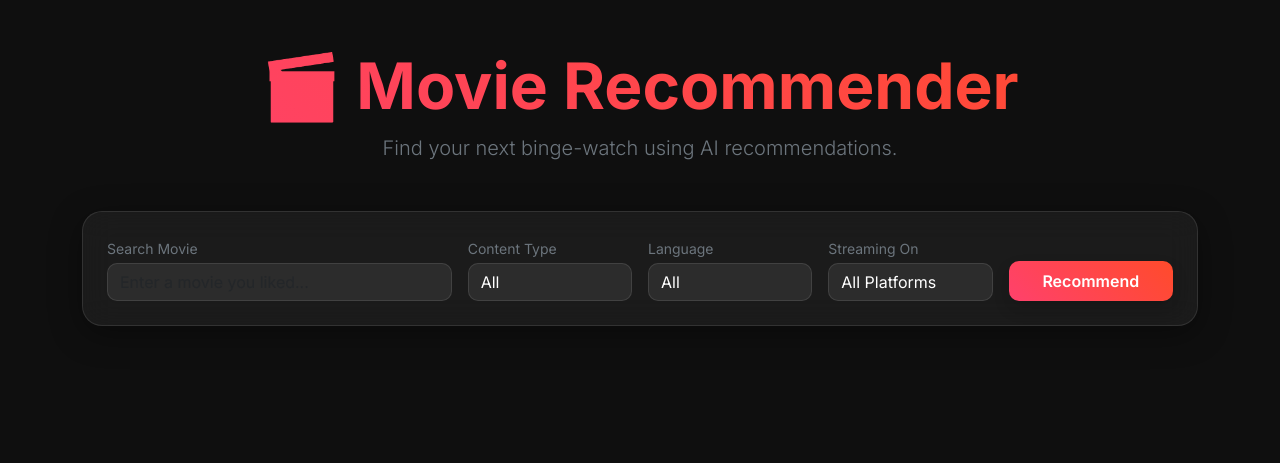
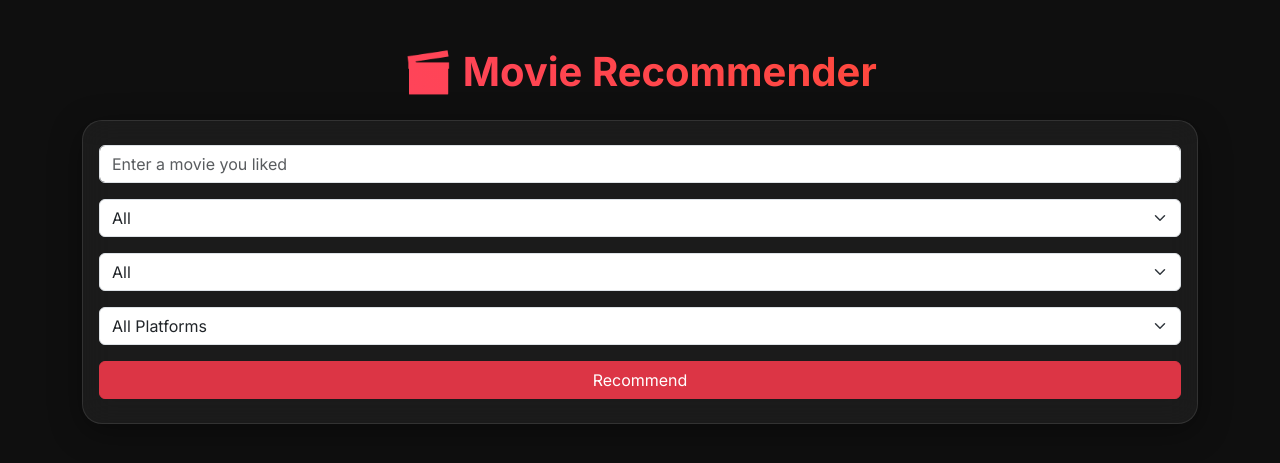
Before and after one commit to johngunji/movie-recommender, a Flask app: page / in a window 1280 px wide. Shown: the top 463 px of the page. Run offline with Flask 3, Linux system fonts and the light colour scheme; parts of the project's set-up code (start-up, migrations or seed data) failed here and were passed over.

Commit message:
Refactor index.html for improved structure and styling

```diff
--- a/templates/index.html
+++ b/templates/index.html
@@ -3,70 +3,48 @@
 <head>
 <meta charset="UTF-8">
 <meta name="viewport" content="width=device-width, initial-scale=1.0">
-    <title>Movie Recommender | AI Search</title>
+<title>Movie Recommender</title>
 
 <link href="https://cdn.jsdelivr.net/npm/bootstrap@5.3.0/dist/css/bootstrap.min.css" rel="stylesheet">
 <link href="https://fonts.googleapis.com/css2?family=Inter:wght@300;400;600;700&display=swap" rel="stylesheet">
-
 <link rel="stylesheet" href="{{ url_for('static', filename='style.css') }}">
 </head>
+
 <body>
-
 <div class="container py-5">
-    <header class="text-center mb-5">
-        <h1 class="display-3 gradient-text">🎬 Movie Recommender</h1>
-        <p class="lead text-secondary">Find your next binge-watch using AI recommendations.</p>
-    </header>
+<h1 class="text-center gradient-text mb-4">🎬 Movie Recommender</h1>
 
 <div class="search-card p-4 mb-5">
 <div class="row g-3">
-            <div class="col-lg-4 col-md-12">
-                <label class="small text-secondary mb-1">Search Movie</label>
-                <input id="movie" class="form-control custom-input" placeholder="Enter a movie you liked...">
-            </div>
-            <div class="col-lg-2 col-md-4">
-                <label class="small text-secondary mb-1">Content Type</label>
-                <select id="type" class="form-select custom-input">
+<input id="movie" class="form-control" placeholder="Enter a movie you liked">
+<select id="type" class="form-select">
 <option value="">All</option>
 <option value="movie">Movies</option>
 <option value="tv show">TV Shows</option>
 </select>
-            </div>
-            <div class="col-lg-2 col-md-4">
-                <label class="small text-secondary mb-1">Language</label>
-                <select id="language" class="form-select custom-input">
+<select id="language" class="form-select">
 <option value="">All</option>
 <option value="english">English</option>
 <option value="hindi">Hindi</option>
 <option value="telugu">Telugu</option>
 </select>
-            </div>
-            <div class="col-lg-2 col-md-4">
-                <label class="small text-secondary mb-1">Streaming On</label>
-                <select id="platform" class="form-select custom-input">
+<select id="platform" class="form-select">
 <option value="">All Platforms</option>
 <option value="Netflix / Disney">Netflix / Disney</option>
 <option value="Prime Video">Prime Video</option>
 </select>
-            </div>
-            <div class="col-lg-2 col-md-12 d-flex align-items-end">
-                <button onclick="go()" class="btn btn-recommend w-100 py-2 mt-3 mt-lg-0 shadow">Recommend</button>
-            </div>
+<button onclick="go()" class="btn btn-danger">Recommend</button>
 </div>
 </div>
 
-    <div id="results" class="row row-cols-1 row-cols-sm-2 row-cols-md-3 row-cols-lg-5 g-4">
-        </div>
+<div id="results" class="row row-cols-1 row-cols-md-4 g-4"></div>
 </div>
 
-<div class="modal fade" id="movieModal" tabindex="-1" aria-hidden="true">
+<!-- Modal -->
+<div class="modal fade" id="movieModal">
 <div class="modal-dialog modal-dialog-centered">
-        <div class="modal-content bg-dark border-secondary shadow-lg">
-            <div class="modal-header border-0">
-                <button type="button" class="btn-close btn-close-white" data-bs-dismiss="modal" aria-label="Close"></button>
-            </div>
-            <div id="modal-body" class="modal-body text-center pt-0">
-                </div>
+<div class="modal-content bg-dark text-white p-4">
+<div id="modal-body"></div>
 </div>
 </div>
 </div>
@@ -75,80 +53,54 @@
 
 <script>
 function go() {
-        const resultsDiv = document.getElementById("results");
-        const movieName = document.getElementById("movie").value.trim();
-
-        if(!movieName) {
-            alert("Please enter a movie name to get started!");
-            return;
-        }
-
-        // Show Loading State
-        resultsDiv.innerHTML = `
-            <div class="loader w-100 text-center">
-                <div class="spinner-border" role="status"></div>
-                <p class="mt-3 text-secondary fw-light">Curating your personalized list...</p>
-            </div>`;
+const res = document.getElementById("results");
+res.innerHTML = "<p class='text-center'>Loading...</p>";
 
 fetch("/recommend", {
 method: "POST",
 headers: {"Content-Type": "application/json"},
 body: JSON.stringify({
-                movie: movieName,
-                type: document.getElementById("type").value,
-                language: document.getElementById("language").value,
-                platform: document.getElementById("platform").value
+movie: movie.value,
+type: type.value,
+language: language.value,
+platform: platform.value
 })
 })
 .then(r => r.json())
 .then(data => {
-            resultsDiv.innerHTML = "";
-            if (!data || data.length === 0) {
-                resultsDiv.innerHTML = `
-                    <div class='text-center w-100 py-5'>
-                        <p class='text-secondary'>No matches found. Try broadening your search!</p>
-                    </div>`;
+res.innerHTML = "";
+if (!data.length) {
+res.innerHTML = "<p class='text-center'>No results</p>";
 return;
 }
-
-            let html = "";
 data.forEach(m => {
-                html += `
+res.innerHTML += `
 <div class="col">
-                    <div class="card movie-card" onclick="showDetails('${m.title.replace(/'/g, "\\'")}', '${m.poster}', '${m.genres}', '${m.platform}')">
-                        <img src="${m.poster}" class="card-img-top" onerror="this.src='https://via.placeholder.com/300x450?text=No+Poster'">
+<div class="card" onclick="showDetails(this)"
+data-title="${m.title}"
+data-poster="${m.poster}"
+data-genres="${m.genres}"
+data-platform="${m.platform}">
+<img src="${m.poster}" onerror="this.src='/static/placeholder.jpg'">
 <div class="card-body">
-                            <div class="movie-genres">${m.genres}</div>
-                            <div class="movie-title">${m.title}</div>
-                            <div class="movie-meta">${m.language.toUpperCase()} • ${m.type.toUpperCase()}</div>
+<b>${m.title}</b>
+<p>${m.genres}</p>
 </div>
 </div>
 </div>`;
 });
-            resultsDiv.innerHTML = html;
-        })
-        .catch(err => {
-            resultsDiv.innerHTML = "<div class='text-center w-100'><p class='text-danger'>Something went wrong. Please check your connection.</p></div>";
-            console.error("Fetch error:", err);
 });
 }
 
-    // Opens the details modal
-    function showDetails(title, poster, genres, platform) {
-        const modalBody = document.getElementById("modal-body");
+function showDetails(card) {
 modalBody.innerHTML = `
-            <img src="${poster}" class="img-fluid rounded mb-4 shadow-lg" style="max-height: 400px" onerror="this.src='https://via.placeholder.com/300x450?text=No+Poster'">
-            <h2 class="gradient-text mb-2">${title}</h2>
-            <p class="text-secondary mb-3">${genres}</p>
-            <div class="d-flex justify-content-center gap-2 mb-4">
-                <span class="badge rounded-pill bg-danger px-3 py-2">${platform}</span>
-            </div>
-            <button class="btn btn-outline-secondary btn-sm rounded-pill px-4" data-bs-dismiss="modal">Close</button>
+<img src="${card.dataset.poster}" class="img-fluid mb-3">
+<h3>${card.dataset.title}</h3>
+<p>${card.dataset.genres}</p>
+<span class="badge bg-danger">${card.dataset.platform}</span>
 `;
-        const myModal = new bootstrap.Modal(document.getElementById('movieModal'));
-        myModal.show();
+new bootstrap.Modal(movieModal).show();
 }
 </script>
-
 </body>
 </html>
```
Lines whose indentation alone changed are shown as unchanged.
